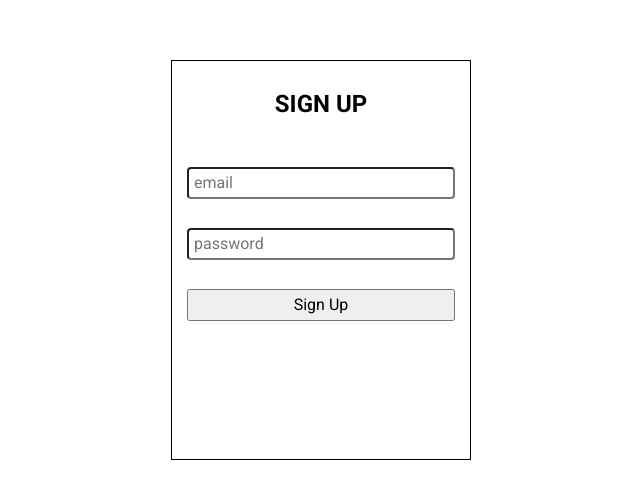
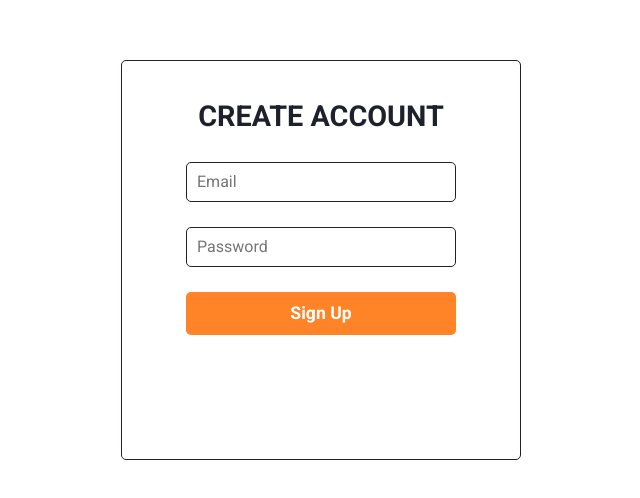
Before and after one commit to KiraBurova/trello-clone, a React (Create React App) app: page / in a window 1280 px wide. Shown: the part 140-638 px from the top of the page, without its empty margins (319-959 px from the left). Built offline with nearby package versions, Linux system fonts and the light colour scheme; no server answers.

Commit message:
worked on form styles

```diff
--- a/package.json
+++ b/package.json
@@ -6,6 +6,7 @@
     "firebase": "^8.8.0",
     "node-sass": "^6.0.1",
     "normalize.css": "^8.0.1",
+    "polished": "^4.1.3",
     "react": "^17.0.2",
     "react-dom": "^17.0.2",
     "react-router-dom": "^5.2.0",
--- a/src/components/Form/index.js
+++ b/src/components/Form/index.js
@@ -6,8 +6,8 @@ const Form = ({ formTitle, buttonTitle, handleSumbit, handleOnChange, errorText,
   return (
     <Container onSubmit={handleSumbit}>
       <Title>{formTitle}</Title>
-      <Input placeholder='email' name='email' onChange={handleOnChange}></Input>
-      <Input placeholder='password' name='password' type='password' onChange={handleOnChange}></Input>
+      <Input placeholder='Email' name='email' onChange={handleOnChange}></Input>
+      <Input placeholder='Password' name='password' type='password' onChange={handleOnChange}></Input>
       <Button>{buttonTitle}</Button>
       <ErrorText>{errorText}</ErrorText>
       <LoadingText>{loading}</LoadingText>
--- a/src/components/Form/styles/form.js
+++ b/src/components/Form/styles/form.js
@@ -3,38 +3,54 @@ import styled from 'styled-components/macro';
 export const Container = styled.form`
   display: flex;
   flex-direction: column;
-  justify-content: space-between;
-  flex-wrap: nowrap;
-  height: 400px;
-  width: 300px;
-  padding: 10px 15px;
-  border: 1px solid black;
+  text-align: center;
+  height: 25em;
+  width: 25em;
+  font-size: 1rem;
+  padding: 0.625em 4em;
+  border: 0.0625em solid var(--main-dark);
+  border-radius: var(--radius);
   box-sizing: border-box;
+  color: var(--main-dark);
 `;
 
 export const Title = styled.h2`
-  text-align: center;
   text-transform: uppercase;
+  font-size: 1.8rem;
+  margin: 1em 0;
+  white-space: nowrap;
 `;
 
 export const Input = styled.input`
-  padding: 5px;
-  border-radius: 4px;
+  padding: 0.625em;
+  margin-bottom: 1.5625em;
+  border: 0.0625em solid var(--main-dark);
+  border-radius: var(--radius);
+  font-size: 1rem;
 `;
 
 export const Button = styled.button`
   cursor: pointer;
-  padding: 5px;
+  padding: 0.625em;
+  border-radius: var(--radius);
+  border: none;
+  background-color: var(--accent);
+  color: var(--main-light);
+  font-weight: bold;
+  font-size: 1.1rem;
+  box-sizing: border-box;
+  transition: background-color 0.2s ease-in-out;
+
+  &:hover {
+    background-color: var(--darken-accent);
+  }
 `;
 
 export const ErrorText = styled.p`
-  font-size: 1rem;
-  text-align: center;
-  color: red;
+  color: var(--error);
   word-wrap: break-word;
 `;
 
 export const LoadingText = styled.p`
   font-size: 1.2rem;
-  text-align: center;
 `;
--- a/src/global-styles.js
+++ b/src/global-styles.js
@@ -13,5 +13,17 @@ export const GlobalStyles = createGlobalStyle`
     #root {
         height: 100%;
         font-size: 1rem;
+
+        --main-dark: #1E212B;
+        --main-light: #FFFFFF;
+        --accent: #FF8427;
+        --darken-accent: #ED7A24;
+        --additional-accent: #43AA8B;
+        --error: #D63230;
+        --disabled: #E8E9EB;
+
+        --additional: #FFC800;
+
+        --radius: 5px;
     }
 `;
--- a/src/screens/SignUp/index.js
+++ b/src/screens/SignUp/index.js
@@ -49,7 +49,7 @@ const SignUpScreen = () => {
 
   return (
     <Container>
-      <Form handleOnChange={handleOnChange} handleSumbit={handleSumbit} buttonTitle='Sign Up' formTitle='Sign Up' errorText={error} loading={isLoading} />
+      <Form handleOnChange={handleOnChange} handleSumbit={handleSumbit} buttonTitle='Sign Up' formTitle='Create account' errorText={error} loading={isLoading} />
     </Container>
   );
 };
```
Also changed, not shown: 1 other file (tests, documents, lock files or other folders).
